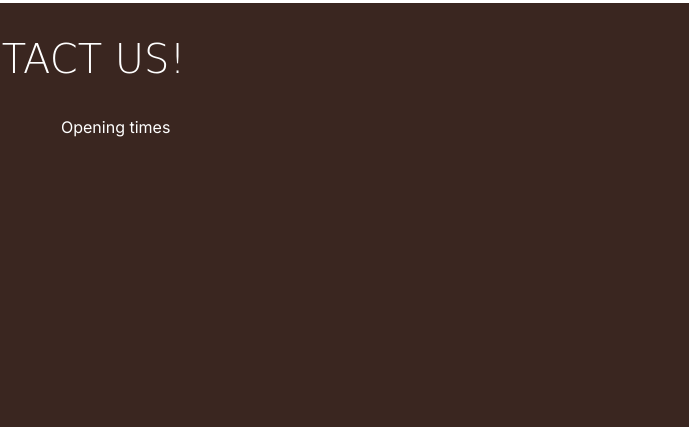
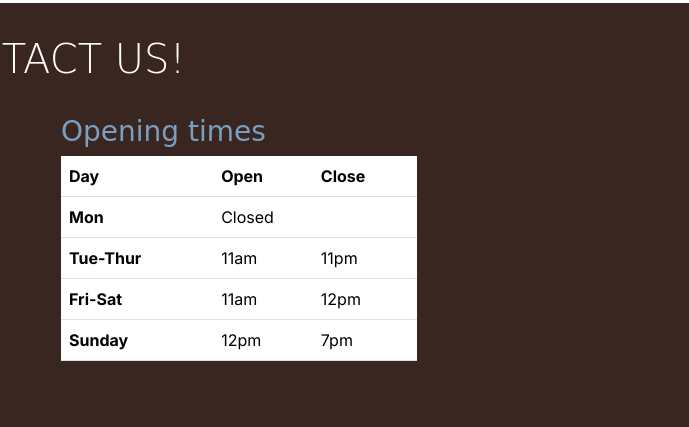
Before and after one commit to DR-developer98/Boardwalk-games, a plain HTML site: page index.html in a window 1280 px wide. Shown: the part 1105-1532 px from the top of the page, 591-1280 px from the left. Drawn offline with nearby package versions, Linux system fonts and the light colour scheme; a web font is replaced by a local one.

Commit message:
Add opening hours section to the footer

```diff
--- a/index.html
+++ b/index.html
@@ -217,13 +217,44 @@
                         <a href="https://www.Facebook.com" target="_blank"
                             aria-label="Visit our Facebook page (opens in a new tab)" rel="noopener"><i
                                 class="fa-brands fa-facebook"></i></a>
-                        <a href="https://www.X.com" target="_blank"
-                            aria-label="Visit our X feed (opens in a new tab)" rel="noopener"><i
-                                class="fa-brands fa-x-twitter"></i></a>
+                        <a href="https://www.X.com" target="_blank" aria-label="Visit our X feed (opens in a new tab)"
+                            rel="noopener"><i class="fa-brands fa-x-twitter"></i></a>
                     </div>
                 </div>
                 <!-- Opening times -->
-                <div class="col-12 col-md-6 col-xl-4">Opening times</div>
+                <div class="col-12 col-md-6 col-xl-4">
+                    <h3 class="sub-heading-color">Opening times</h3>
+                    <table class="table">
+                        <thead>
+                            <tr>
+                                <th scope="col">Day</th>
+                                <th scope="col">Open</th>
+                                <th scope="col">Close</th>
+                            </tr>
+                        </thead>
+                        <tbody>
+                            <tr>
+                                <th scope="row">Mon</th>
+                                <td colspan="2">Closed</td>
+                            </tr>
+                            <tr>
+                                <th scope="row">Tue-Thur</th>
+                                <td>11am</td>
+                                <td>11pm</td>
+                            </tr>
+                            <tr>
+                                <th scope="row">Fri-Sat</th>
+                                <td>11am</td>
+                                <td>12pm</td>
+                            </tr>
+                            <tr>
+                                <th scope="row">Sunday</th>
+                                <td>12pm</td>
+                                <td>7pm</td>
+                            </tr>
+                        </tbody>
+                    </table>
+                </div>
             </div>
         </div>
     </footer>
```
